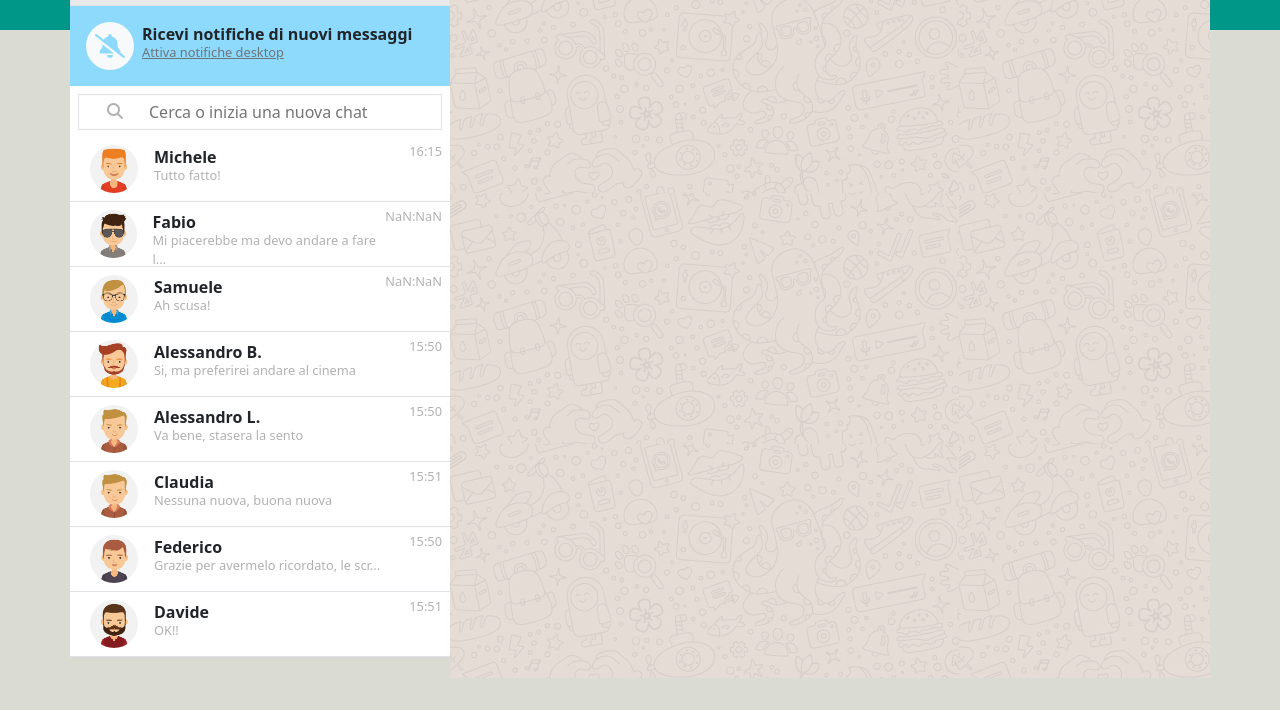
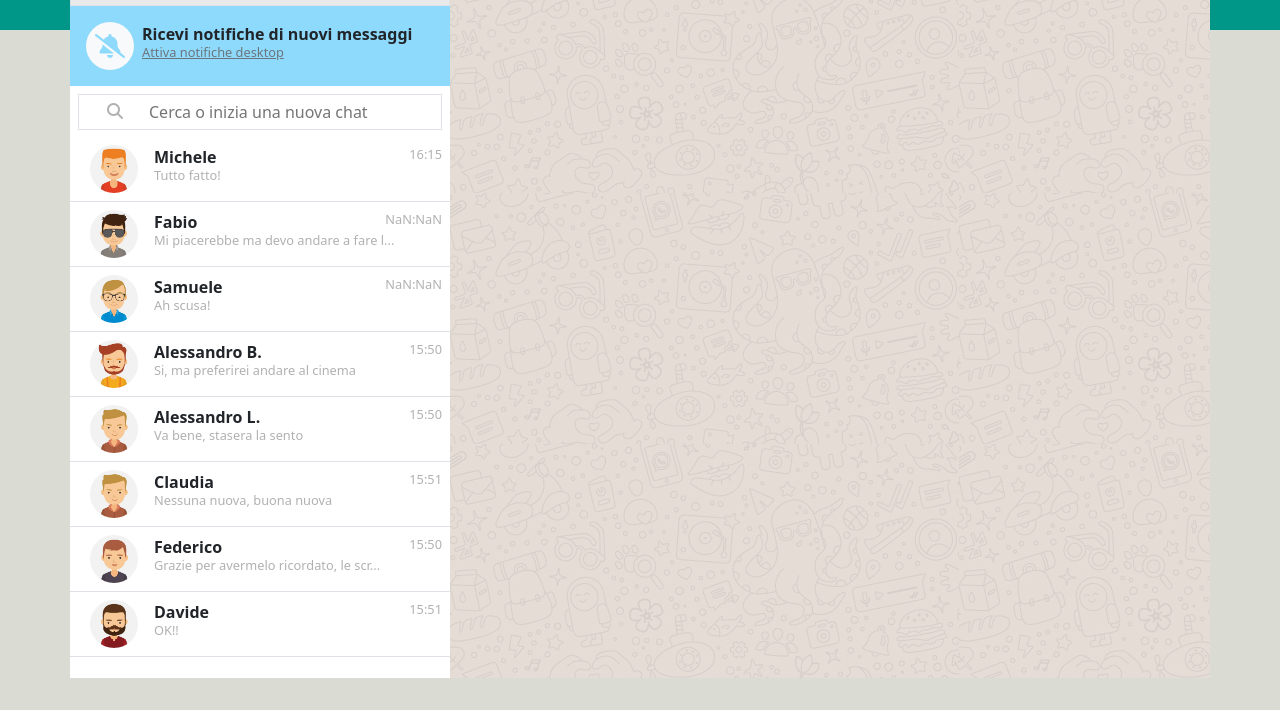
Before and after one commit to cyberfolk/vue-whatsapp, a plain HTML site: page milestone-1/index.html in a window 1280 px wide. Shown: the part 90-800 px from the top of the page. Drawn offline with nearby package versions, Linux system fonts and the light colour scheme.

Commit message:
Move bg-white from ul to chat_list to avoid blanc

```diff
--- a/milestone-1/assets/css/style.css
+++ b/milestone-1/assets/css/style.css
@@ -134,6 +134,11 @@ i {
     color: var(--bg-gray_icon);
 }
 
+.time {
+    font-size: 0.8rem;
+    color: var(--bg-gray_icon);
+}
+
 .active {
     background-color: var(--bg-gray_active);
 }
--- a/milestone-1/index.html
+++ b/milestone-1/index.html
@@ -52,16 +52,18 @@
                             </div>
                             <!-- ./searchbar_chat -->
 
-                            <div class="chat_list">
-                                <ul class=" bg-white list-unstyled">
+                            <div class="chat_list bg-white">
+                                <ul class="list-unstyled">
                                     <li v-for="(contact, index) in contacts" class="border-bottom ps-3">
                                         <div @click="getActiveContact(index)" class="contact_chat d-flex p-2 ps-1" :class="index === activeContact ? 'active' : ''">
                                             <img class=" circle_photo" :src="contact.avatar" alt="">
                                             <div class="ps-3 flex-grow-1">
-                                                <div class="contact_name">{{contact.name}}</div>
+                                                <div class="d-flex justify-content-between">
+                                                    <div class="contact_name">{{contact.name}}</div>
+                                                    <div class="time">{{getLastMexDate(contact.messages)}}</div>
+                                                </div>
                                                 <div class="last_mex fs_7">{{getLastMex(contact.messages)}}</div>
                                             </div>
-                                            <div class="time fs_7">{{getLastMexDate(contact.messages)}}</div>
                                         </div>
                                     </li>
                                 </ul>
```
